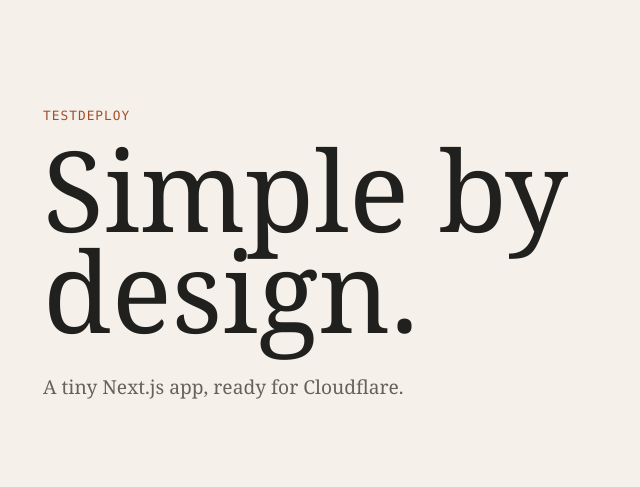
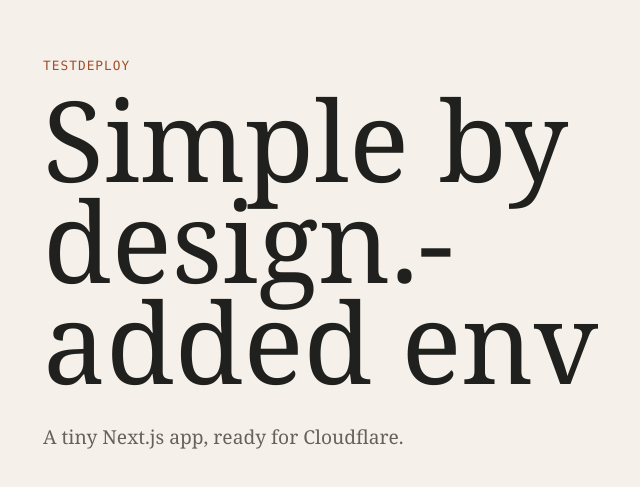
Before and after one commit to poornishac/testdeploy, a Next.js app: page / in a window 1280 px wide. Shown: the part 145-632 px from the top of the page, without its empty margins (269-909 px from the left). Built offline with nearby package versions, Linux system fonts and the light colour scheme.

Commit message:
added separate env changes

```diff
--- a/app/page.tsx
+++ b/app/page.tsx
@@ -2,7 +2,7 @@ export default function Home() {
   return (
     <main>
       <p className="eyebrow">testdeploy</p>
-      <h1>Simple by design.</h1>
+      <h1>Simple by design.-added env</h1>
       <p className="intro">A tiny Next.js app, ready for Cloudflare.</p>
     </main>
   );
```
